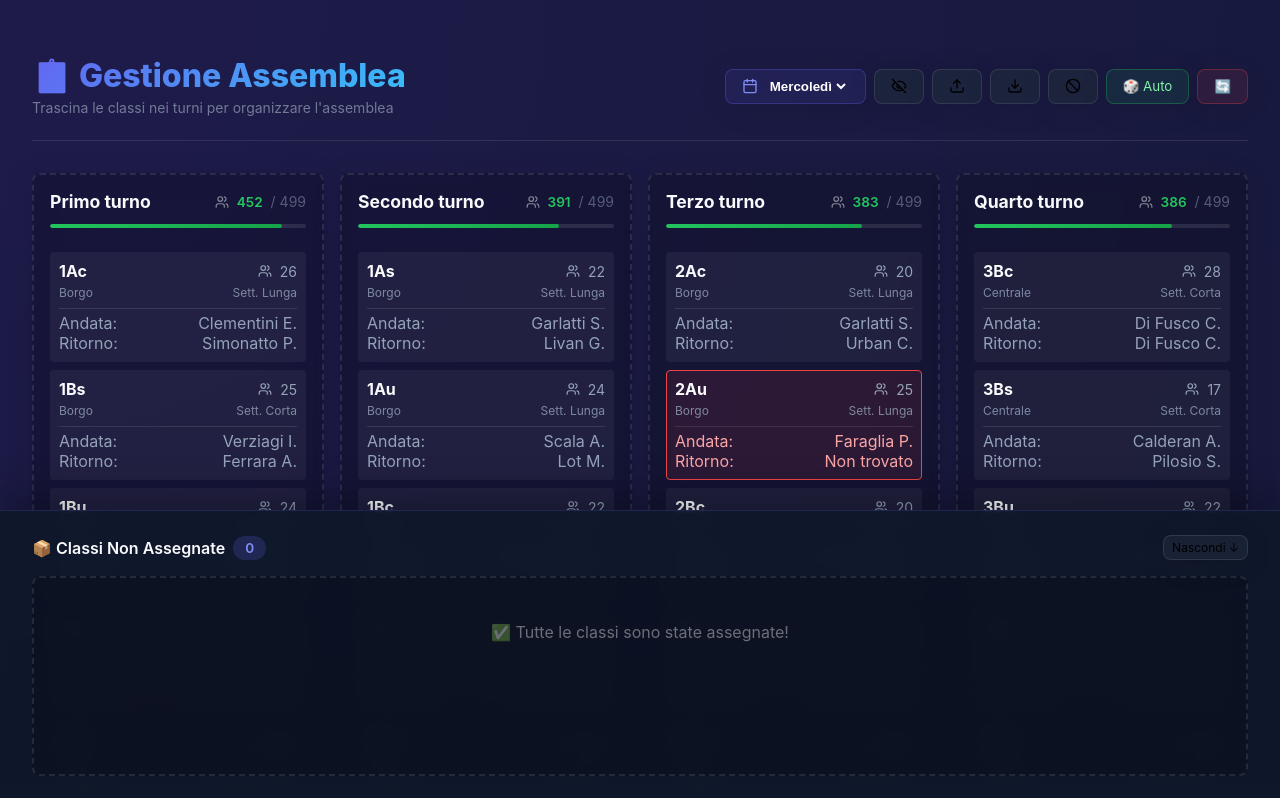
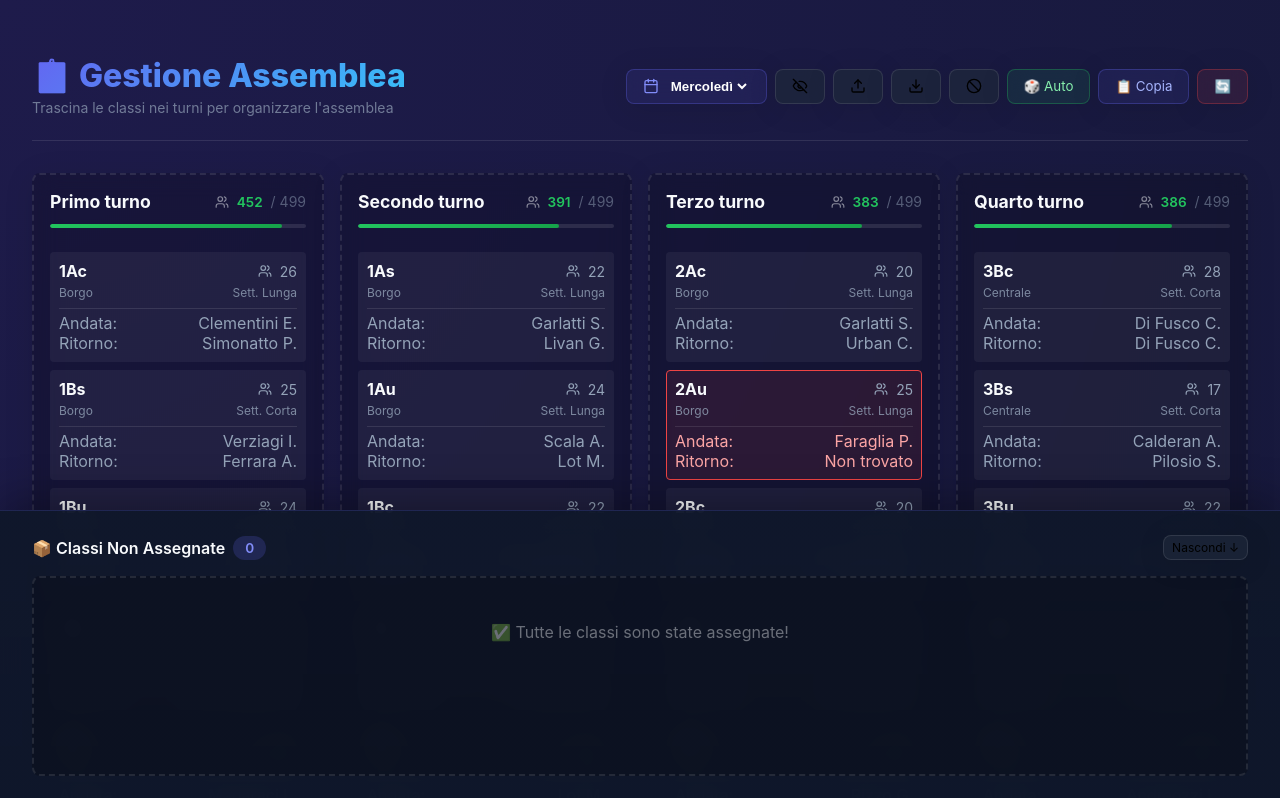
Before and after one commit to alessandrobigi121/gestione-assemblea, a Next.js app: page / in a window 1280 px wide. Shown: the top 798 px of the page. Built offline with nearby package versions, Linux system fonts and the light colour scheme.

Commit message:
feat: add copy list button to copy class assignments to clipboard

```diff
--- a/src/components/Dashboard.tsx
+++ b/src/components/Dashboard.tsx
@@ -511,6 +511,26 @@
         }
     };
 
+    // Copy list to clipboard
+    const handleCopyList = () => {
+        const lines: string[] = [];
+
+        ["Primo turno", "Secondo turno", "Terzo turno", "Quarto turno"].forEach(shiftName => {
+            const classIds = sortClasses(shifts[shiftName]).map(c => c.classId);
+            lines.push(`${shiftName}:`);
+            lines.push(classIds.join(", "));
+            lines.push(""); // Empty line between shifts
+        });
+
+        const text = lines.join("\n");
+        navigator.clipboard.writeText(text).then(() => {
+            alert("📋 Elenco copiato negli appunti!");
+        }).catch(err => {
+            console.error("Errore copia:", err);
+            alert("Errore durante la copia");
+        });
+    };
+
     if (loading) return <div className="container text-2xl">Caricamento dati...</div>;
 
     return (
@@ -590,6 +610,15 @@
                         title="Auto Assegna (1°-2° primi turni, 4°-5° ultimi turni)"
                     >
                         🎲 Auto
+                    </button>
+
+                    <button
+                        onClick={handleCopyList}
+                        className="glass-panel hover:bg-white/10"
+                        style={{ padding: '0.5rem 1rem', cursor: 'pointer', display: 'flex', gap: '0.5rem', alignItems: 'center', background: 'rgba(99, 102, 241, 0.1)', borderColor: 'rgba(99, 102, 241, 0.3)', color: '#a5b4fc' }}
+                        title="Copia elenco turni"
+                    >
+                        📋 Copia
                     </button>
 
                     {globalErrors.length > 0 && (
```
